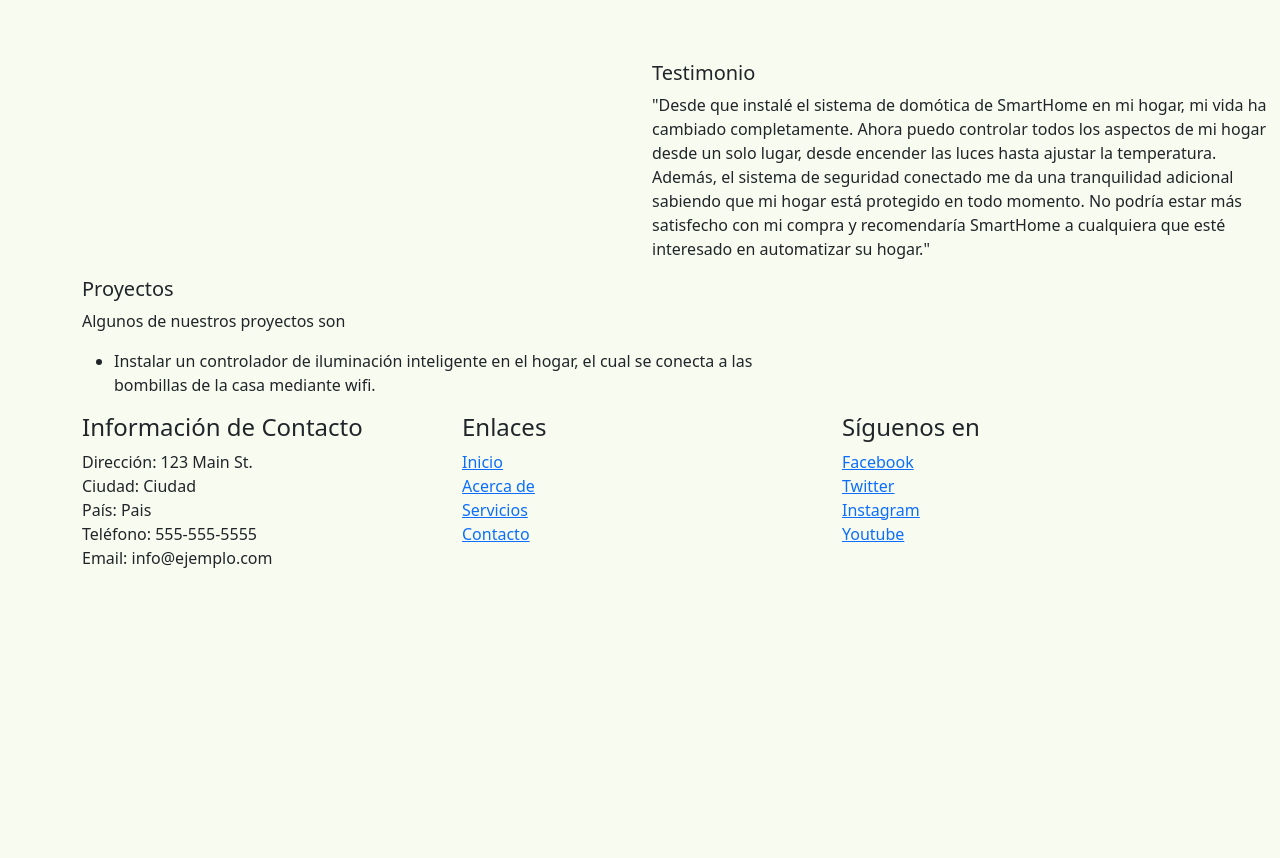
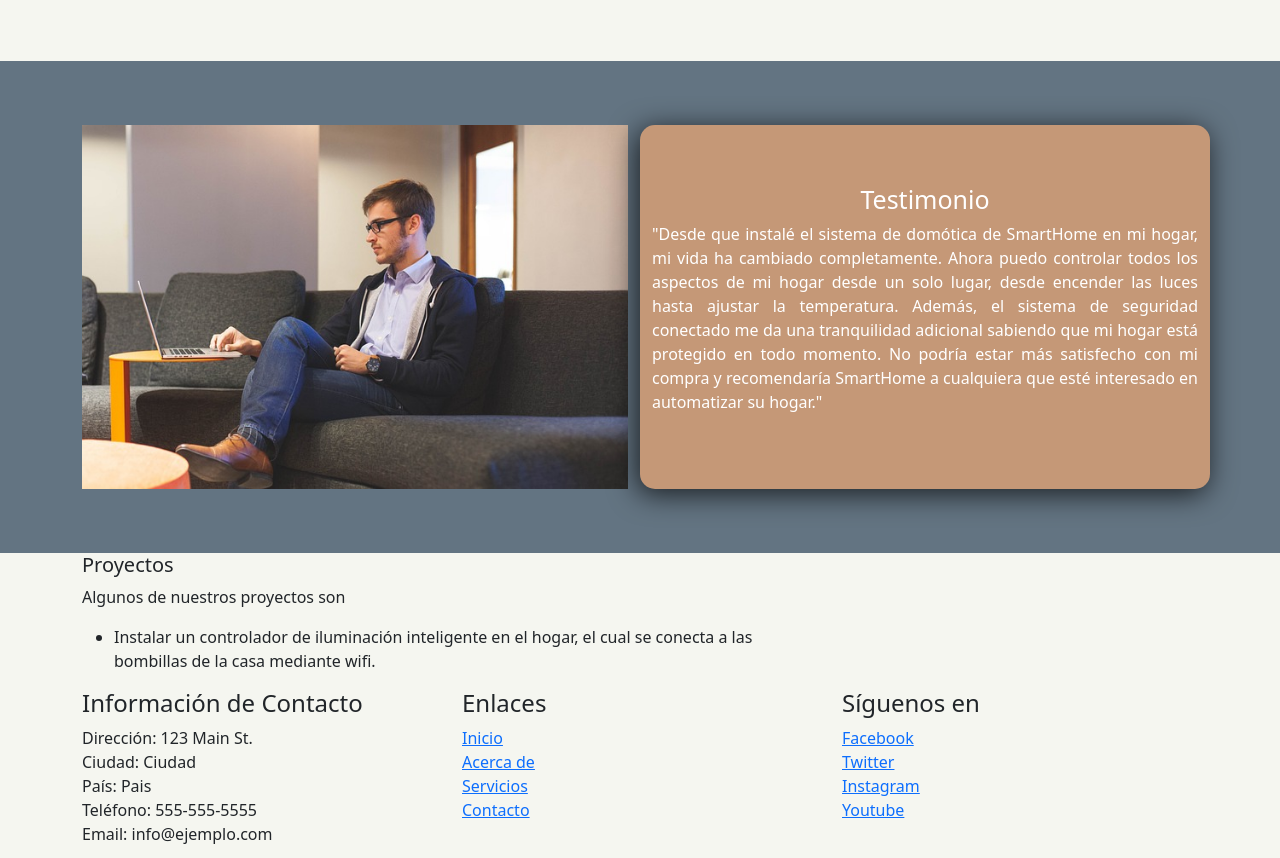
Before and after one commit to ChristianDeM/paginaweb, a plain HTML site: page index.html in a window 1280 px wide. Shown: the part 1667-2525 px from the top of the page. Before the commit the page ends 2253 px from the top, so only its background shows below. Drawn offline with nearby package versions, Linux system fonts and the light colour scheme.

Commit message:
cambios de css en testimonios

```diff
--- a/css/style.scss
+++ b/css/style.scss
@@ -1,5 +1,7 @@
-$BackColor:rgb(248, 252, 240);
-$colorsection:rgb(46, 47, 43);
+$BackColor:#F5F6F0;
+$colorsection:#353535;
+$colorbox:#C59877;
+$colorbox2: #637482;
 
 body{
     background-color: $BackColor;
@@ -83,3 +85,35 @@ body{
         -moz-filter: grayscale(100%);
     }
 }
+
+
+#testimonio{
+    background-color: $colorbox2;
+    padding-top: 5%;
+    padding-bottom: 5%;
+
+    h5{
+        color: white;
+        text-align: center;
+        font-size: 25px;
+    }
+    p{
+        color: white;
+        text-align: justify;
+    }
+
+    .boxtestimonio{
+        background-color: #C59877;
+        padding-top: 10px;
+        padding-bottom: 10px;
+        display: flex;
+        flex-direction: column;
+        justify-content: center;
+        box-shadow: -3px 5px 29px 0px rgba(0,0,0,0.75);
+        -webkit-box-shadow: -3px 5px 29px 0px rgba(0,0,0,0.75);
+        -moz-box-shadow: -3px 5px 29px 0px rgba(0,0,0,0.75);
+        border-radius: 15px 15px 15px 15px;
+        -webkit-border-radius: 15px 15px 15px 15px;
+        -moz-border-radius: 15px 15px 15px 15px;
+    }
+}
--- a/index.html
+++ b/index.html
@@ -106,13 +106,15 @@
     </section>
 
     <section id="Testimonio">
-      <div class="row">
-        <div class="col-md-6">
-          <img src="" alt="">
-        </div>
-        <div class="col-md-6">
-          <h5>Testimonio</h5>
-          <p>"Desde que instalé el sistema de domótica de SmartHome en mi hogar, mi vida ha cambiado completamente. Ahora puedo controlar todos los aspectos de mi hogar desde un solo lugar, desde encender las luces hasta ajustar la temperatura. Además, el sistema de seguridad conectado me da una tranquilidad adicional sabiendo que mi hogar está protegido en todo momento. No podría estar más satisfecho con mi compra y recomendaría SmartHome a cualquiera que esté interesado en automatizar su hogar."</p>
+      <div class="container">
+        <div class="row">
+          <div class="col-md-6">
+            <img src="img/test.jpg" class="img img-fluid" alt="">
+          </div>
+          <div class="col-md-6 boxtestimonio">
+            <h5>Testimonio</h5>
+            <p>"Desde que instalé el sistema de domótica de SmartHome en mi hogar, mi vida ha cambiado completamente. Ahora puedo controlar todos los aspectos de mi hogar desde un solo lugar, desde encender las luces hasta ajustar la temperatura. Además, el sistema de seguridad conectado me da una tranquilidad adicional sabiendo que mi hogar está protegido en todo momento. No podría estar más satisfecho con mi compra y recomendaría SmartHome a cualquiera que esté interesado en automatizar su hogar."</p>
+          </div>
         </div>
       </div>
     </section>
```
Also changed, not shown: css/style.css, img/test.jpg (added), 1 other file.
